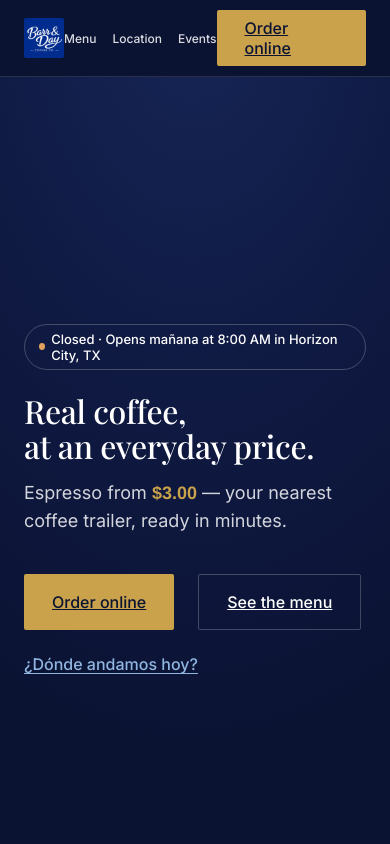
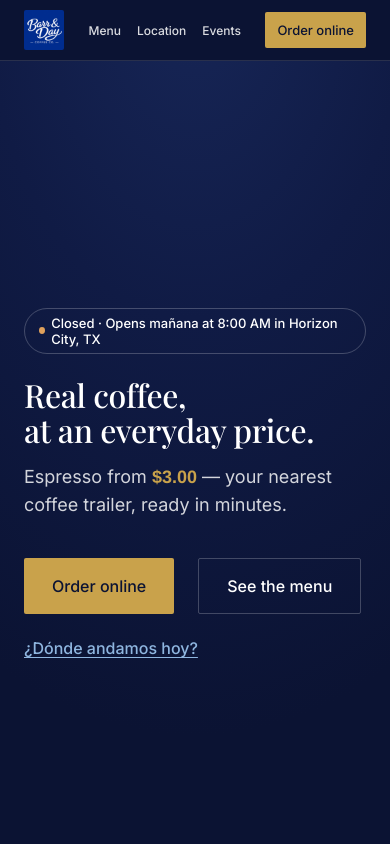
Before and after one commit to chrisbarrandey/barr-and-day-site, a Next.js app: page / in a window 390 px wide. Shown: the top 844 px of the page. Built offline with nearby package versions, Linux system fonts and the light colour scheme.

Commit message:
Add order button styles, fix underline on link-buttons

```diff
--- a/app/globals.css
+++ b/app/globals.css
@@ -475,3 +475,34 @@ button {
 .site-footer__social:hover svg {
   opacity: 1;
 }
+
+/* ---------- Links como botones + botón de pedido ---------- */
+a.btn {
+  text-decoration: none;
+}
+a.btn.btn--text {
+  text-decoration: underline;
+  text-underline-offset: 3px;
+}
+
+.site-header__cta {
+  height: 36px;
+  padding: 0 16px;
+  font-size: 14px;
+  flex-direction: row;
+  white-space: nowrap;
+}
+.site-header {
+  gap: var(--space-2);
+}
+@media (max-width: 480px) {
+  .site-header__cta {
+    padding: 0 12px;
+    font-size: 13px;
+  }
+}
+@media (max-width: 360px) {
+  .site-header__nav {
+    display: none;
+  }
+}
```
